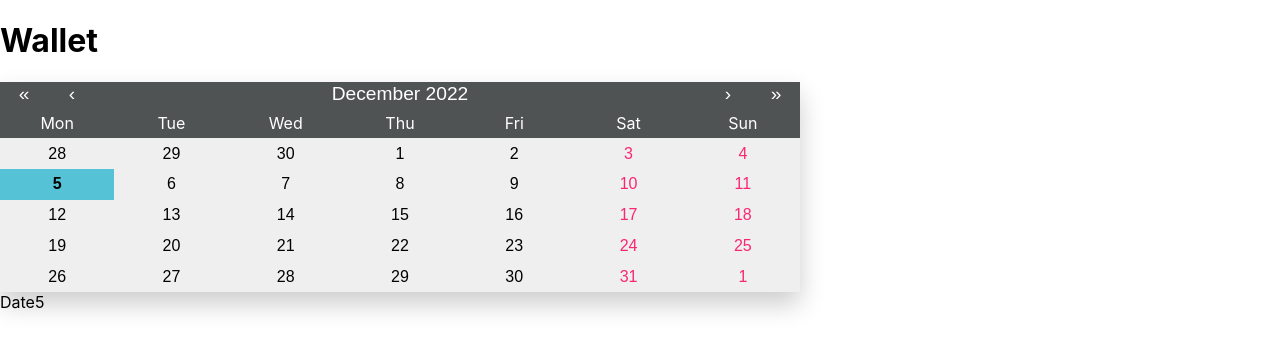
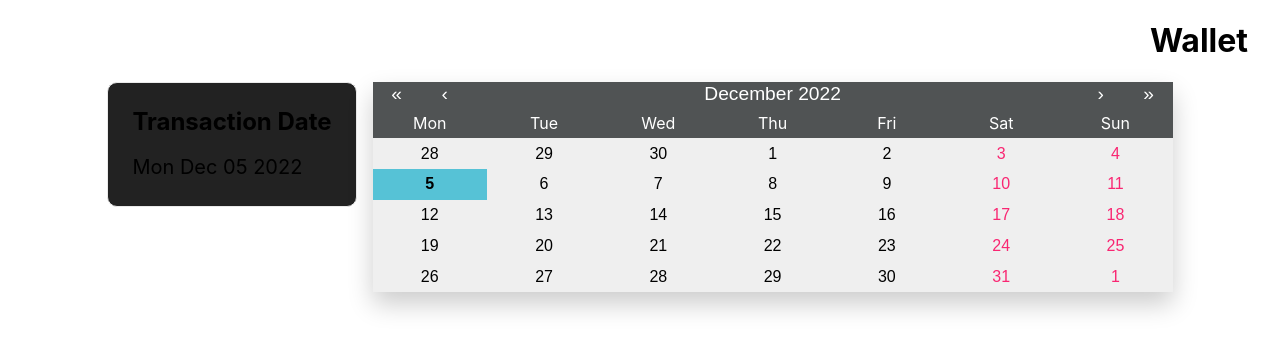
Before and after one commit to JeremyLoh/window, a Next.js app: page /wallet in a window 1280 px wide. Shown: the top 350 px of the page. Built offline with nearby package versions, Linux system fonts and the light colour scheme.

Commit message:
Add transaction date element in wallet page

```diff
--- a/pages/wallet.tsx
+++ b/pages/wallet.tsx
@@ -1,5 +1,7 @@
-import React, { FC, useState } from "react";
+import React, { FC, useState } from "react"
 import Calendar from "react-calendar"
+import styles from "../styles/pages/Wallet.module.css"
+import CardInfo from "../components/cardInfo"
 
 //https://www.copycat.dev/blog/react-calendar/
 
@@ -7,11 +9,15 @@ const Wallet:FC<any> = () => {
   const [date, setDate] = useState<Date>(new Date())
   return (
     <div>
-      <h1>Wallet</h1>
-      <Calendar onChange={setDate} value={date} />
-      <div aria-label="wallet-transaction-date">
-        Date
-        {date.getDate()}
+      <h1 className={styles.pageTitle}>Wallet</h1>
+      <div className={styles.transactionInfo}>
+        <div aria-label="wallet-transaction-date">
+          <CardInfo ariaLabel="wallet-transaction-date-selection">
+            <h2>Transaction Date</h2>
+            <p>{date.toDateString()}</p>
+          </CardInfo>
+        </div>
+        <Calendar onChange={setDate} value={date} />
       </div>
     </div>
   )
```
